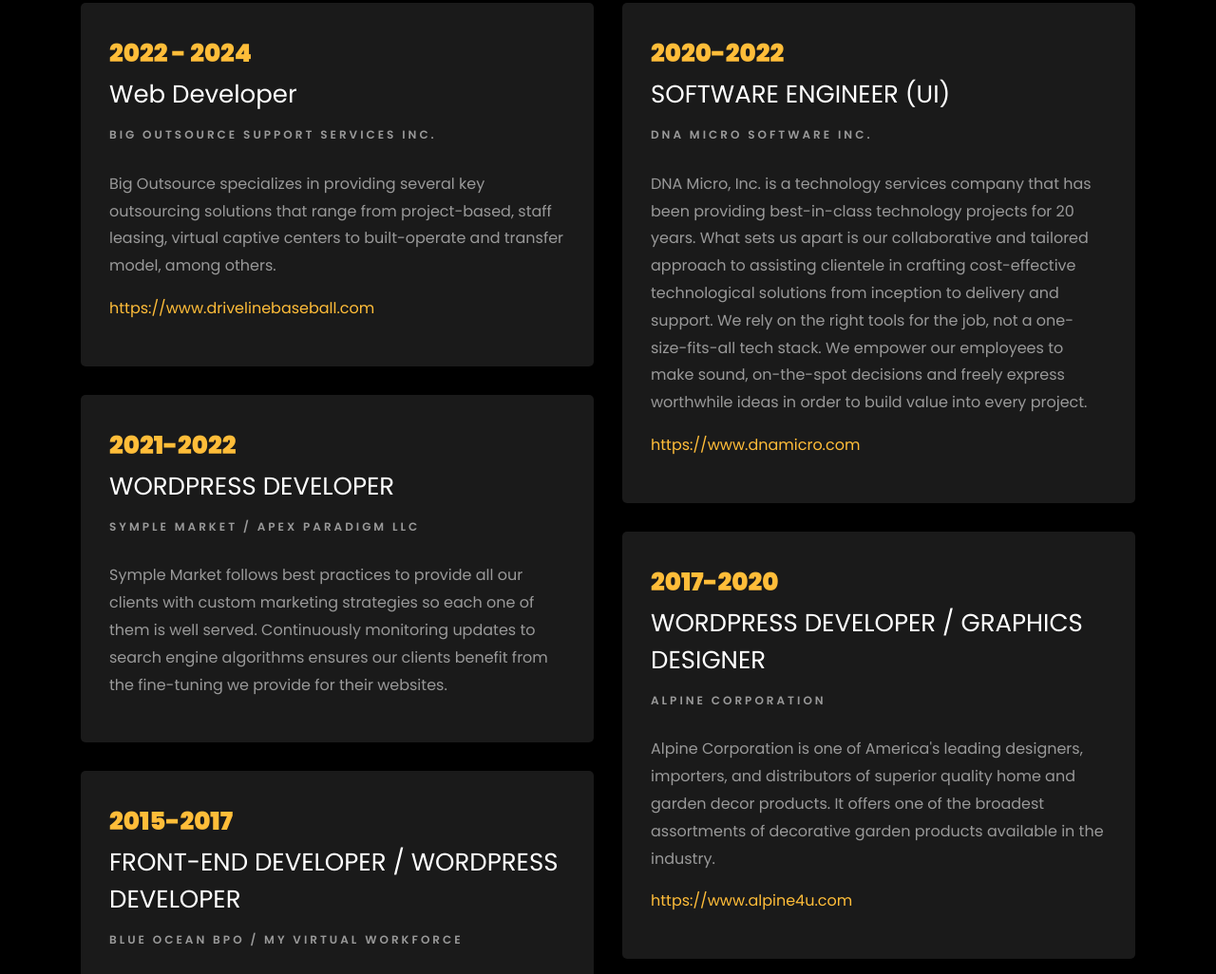
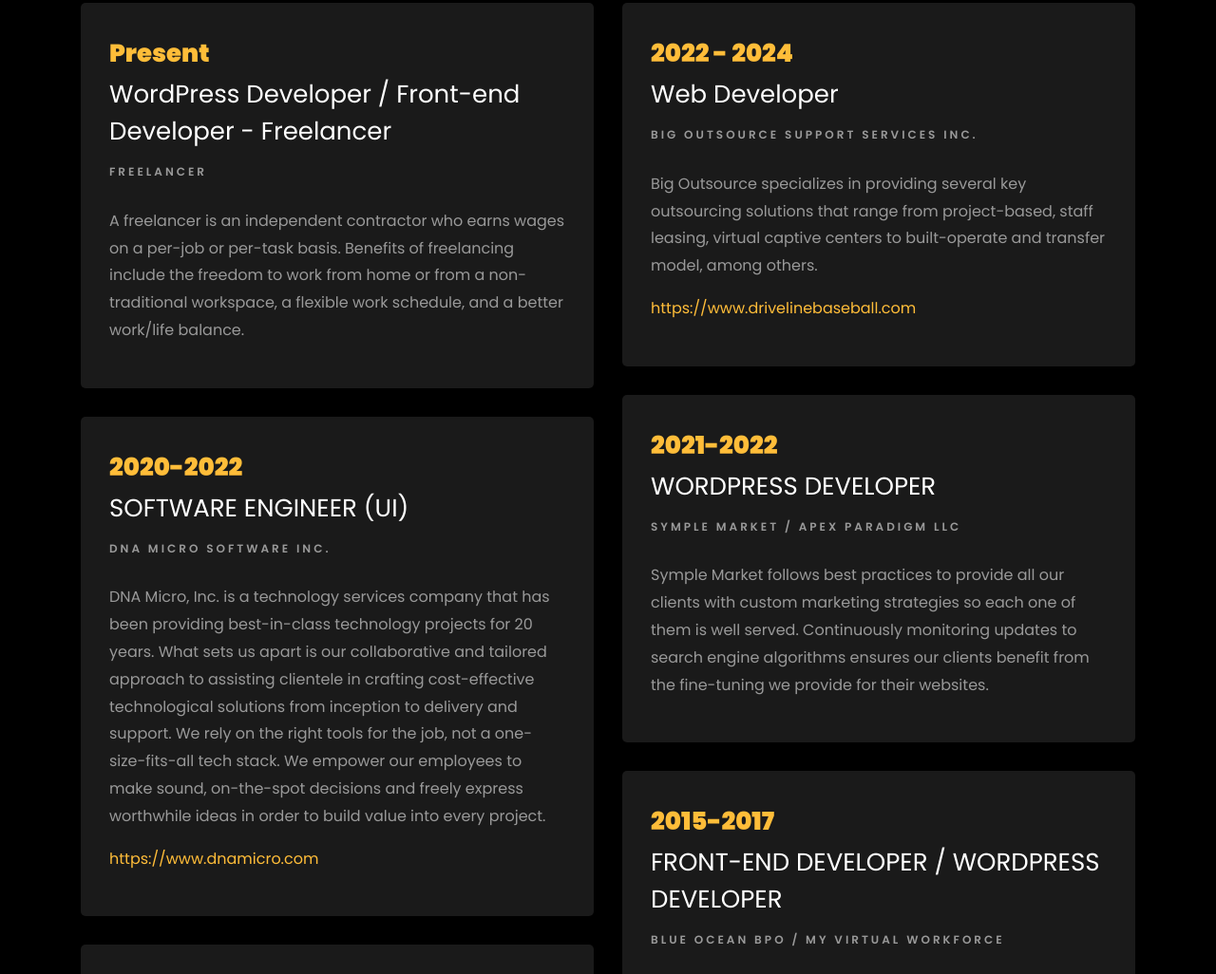
Before and after one commit to zznav/portfolio, a plain HTML site: page index.html in a window 1280 px wide. Shown: the part 1774-2800 px from the top of the page at 95% size. Drawn offline with Linux system fonts and the light colour scheme; files whose address does not match are found by name.

Commit message:
Add files via upload

```diff
--- a/index.html
+++ b/index.html
@@ -138,29 +138,12 @@
         </div>
     		<div class="row">
     			<div class="col-md-6">
-    				<div class="resume-wrap ftco-animate">
-    					<span class="date">2022 - 2024</span>
-    					<h2>Web Developer</h2>
-    					<span class="position">BIG OUTSOURCE SUPPORT SERVICES INC.</span>
-    					<p class="mt-4">Big Outsource specializes in providing several key outsourcing solutions that range from project-based, staff leasing, virtual captive centers to built-operate and transfer model, among others.</p>
-						<p><a href="https://www.drivelinebaseball.com"> https://www.drivelinebaseball.com </a></p>
+					<div class="resume-wrap ftco-animate">
+    					<span class="date">Present</span>
+    					<h2>WordPress Developer / Front-end Developer - Freelancer</h2>
+    					<span class="position">Freelancer</span>
+    					<p class="mt-4">A freelancer is an independent contractor who earns wages on a per-job or per-task basis. Benefits of freelancing include the freedom to work from home or from a non-traditional workspace, a flexible work schedule, and a better work/life balance.</p>
     				</div>
-    				<div class="resume-wrap ftco-animate">
-    					<span class="date">2021-2022</span>
-    					<h2>WORDPRESS DEVELOPER</h2>
-    					<span class="position">SYMPLE MARKET / APEX PARADIGM LLC</span>
-    					<p class="mt-4">Symple Market follows best practices to provide all our clients with custom marketing strategies so each one of them is well served. Continuously monitoring updates to search engine algorithms ensures our clients benefit from the fine-tuning we provide for their websites.</p>
-    				</div>
-    				<div class="resume-wrap ftco-animate">
-    					<span class="date">2015-2017</span>
-    					<h2>FRONT-END DEVELOPER / WORDPRESS DEVELOPER    </h2>
-    					<span class="position">BLUE OCEAN BPO / MY VIRTUAL WORKFORCE </span>
-    					<p class="mt-4">Blue Ocean BPO is an Australian-owned Business Process Outsourcing firm with its headquarters located in Cebu, Philippines. Founded in 2009 and later additionally incorporated in the Philippines, Blue Ocean BPO has grown into a premier provider of process outsourcing for the small-to-medium business sector.</p>
-						<p><a href="https://www.dnamicro.com/"> https://www.dnamicro.com </a></p>
-    				</div>
-    			</div>
-
-    			<div class="col-md-6">
     				<div class="resume-wrap ftco-animate">
 						<span class="date">2020-2022</span>
     					<h2>SOFTWARE ENGINEER (UI) </h2>
@@ -168,12 +151,36 @@
     					<p class="mt-4">DNA Micro, Inc. is a technology services company that has been providing best-in-class technology projects for 20 years. What sets us apart is our collaborative and tailored approach to assisting clientele in crafting cost-effective technological solutions from inception to delivery and support. We rely on the right tools for the job, not a one-size-fits-all tech stack. We empower our employees to make sound, on-the-spot decisions and freely express worthwhile ideas in order to build value into every project.</p>
 						<p><a href="https://www.dnamicro.com/"> https://www.dnamicro.com </a></p>
     				</div>
-    				<div class="resume-wrap ftco-animate">
+					<div class="resume-wrap ftco-animate">
     					<span class="date">2017-2020</span>
     					<h2>WORDPRESS DEVELOPER / GRAPHICS DESIGNER </h2>
     					<span class="position">ALPINE CORPORATION</span>
     					<p class="mt-4">Alpine Corporation is one of America's leading designers, importers, and distributors of superior quality home and garden decor products. It offers one of the broadest assortments of decorative garden products available in the industry.</p>
 						<p><a href="https://www.alpine4u.com"> https://www.alpine4u.com </a></p>
+    				</div>
+    			</div>
+
+    			<div class="col-md-6">
+					<div class="resume-wrap ftco-animate">
+    					<span class="date">2022 - 2024</span>
+    					<h2>Web Developer</h2>
+    					<span class="position">BIG OUTSOURCE SUPPORT SERVICES INC.</span>
+    					<p class="mt-4">Big Outsource specializes in providing several key outsourcing solutions that range from project-based, staff leasing, virtual captive centers to built-operate and transfer model, among others.</p>
+						<p><a href="https://www.drivelinebaseball.com"> https://www.drivelinebaseball.com </a></p>
+    				</div>
+					<div class="resume-wrap ftco-animate">
+    					<span class="date">2021-2022</span>
+    					<h2>WORDPRESS DEVELOPER</h2>
+    					<span class="position">SYMPLE MARKET / APEX PARADIGM LLC</span>
+    					<p class="mt-4">Symple Market follows best practices to provide all our clients with custom marketing strategies so each one of them is well served. Continuously monitoring updates to search engine algorithms ensures our clients benefit from the fine-tuning we provide for their websites.</p>
+    				</div>
+
+					<div class="resume-wrap ftco-animate">
+    					<span class="date">2015-2017</span>
+    					<h2>FRONT-END DEVELOPER / WORDPRESS DEVELOPER    </h2>
+    					<span class="position">BLUE OCEAN BPO / MY VIRTUAL WORKFORCE </span>
+    					<p class="mt-4">Blue Ocean BPO is an Australian-owned Business Process Outsourcing firm with its headquarters located in Cebu, Philippines. Founded in 2009 and later additionally incorporated in the Philippines, Blue Ocean BPO has grown into a premier provider of process outsourcing for the small-to-medium business sector.</p>
+						<p><a href="https://www.dnamicro.com/"> https://www.dnamicro.com </a></p>
     				</div>
     			</div>
     		</div>
@@ -528,7 +535,7 @@
           			<span class="icon-globe"></span>
           		</div>
           		<h3 class="mb-4">Website</h3>
-	            <p><a href="zznav.github.io/portfolio">My Website</a></p>
+	            <p><a href="https://zznav.github.io/portfolio/">My Website</a></p>
 	          </div>
           </div>
         </div>
```
